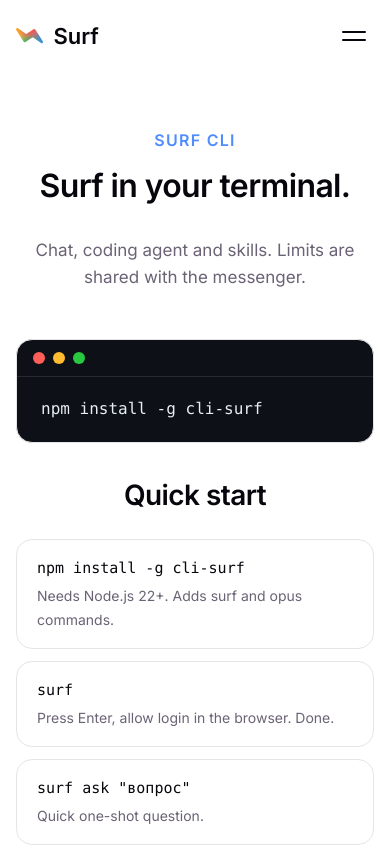
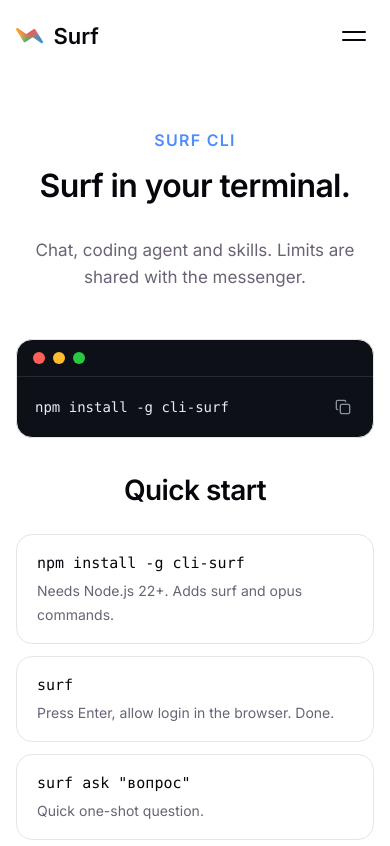
Before and after one commit to LaywoodDev/Surf-Landing, a React (Vite) app: page /cli in a window 390 px wide. Shown: the top 846 px of the page. Built offline with nearby package versions, Linux system fonts and the light colour scheme; no server answers.

Commit message:
feat: improve plans and CLI experience

```diff
--- a/src/components/Cli.css
+++ b/src/components/Cli.css
@@ -83,16 +83,77 @@
     }
   }
 
+  .cli-terminal-body {
+    display: flex;
+    align-items: center;
+    justify-content: space-between;
+    gap: 12px;
+    padding: 18px 18px 18px 24px;
+
+    @media (max-width: 540px) {
+      padding: 14px 14px 14px 18px;
+    }
+  }
+
   pre {
     margin: 0;
-    padding: 20px 24px;
+    padding: 0;
     overflow-x: auto;
+    min-width: 0;
+    flex: 1;
+    scrollbar-width: none;
+
+    &::-webkit-scrollbar {
+      display: none;
+    }
   }
 
   code {
     font-family: ui-monospace, SFMono-Regular, Menlo, monospace;
     font-size: 16px;
     color: #e6edf3;
+    white-space: nowrap;
+
+    @media (max-width: 540px) {
+      font-size: 14px;
+    }
+  }
+}
+
+.cli-copy-btn {
+  display: inline-flex;
+  align-items: center;
+  justify-content: center;
+  width: 32px;
+  height: 32px;
+  padding: 0;
+  border: 1px solid transparent;
+  border-radius: 8px;
+  background: transparent;
+  color: #8b949e;
+  cursor: pointer;
+  flex-shrink: 0;
+  transition: all 0.15s ease;
+
+  svg {
+    flex-shrink: 0;
+    display: block;
+  }
+
+  &:hover {
+    color: #e6edf3;
+    background: rgba(255, 255, 255, 0.08);
+    border-color: rgba(255, 255, 255, 0.12);
+  }
+
+  &:active {
+    transform: scale(0.92);
+  }
+
+  &.is-copied {
+    color: #3fb950;
+    background: rgba(63, 185, 80, 0.12);
+    border-color: rgba(63, 185, 80, 0.3);
   }
 }
 
@@ -138,12 +199,20 @@
 .cli-features {
   display: grid;
   grid-template-columns: repeat(3, 1fr);
+  grid-auto-rows: 1fr;
   gap: 24px;
   padding: 0 0 96px;
 
   @media (max-width: 1024px) {
+    grid-template-columns: repeat(2, 1fr);
+    gap: 20px;
+    padding-bottom: 64px;
+  }
+
+  @media (max-width: 640px) {
     grid-template-columns: 1fr;
-    padding-bottom: 64px;
+    gap: 16px;
+    padding-bottom: 56px;
   }
 }
 
@@ -155,9 +224,14 @@
   background: var(--bg);
   border: 1px solid var(--border);
   border-radius: 24px;
+  box-sizing: border-box;
   transition:
     transform 0.25s ease,
     box-shadow 0.25s ease;
+
+  @media (max-width: 640px) {
+    padding: 24px;
+  }
 
   &:hover {
     transform: translateY(-4px);
@@ -168,10 +242,12 @@
 .cli-card-title {
   font-size: 22px;
   letter-spacing: -0.01em;
+  margin: 0;
 }
 
 .cli-card-text {
   font-size: 16px;
   line-height: 160%;
   color: var(--text);
+  margin: 0;
 }
--- a/src/components/Plans.tsx
+++ b/src/components/Plans.tsx
@@ -56,18 +56,33 @@
       tagline: t('Break down the boundaries', 'Сними все границы'),
       features: [
         t('Opus in Chats', 'Opus в чатах'),
-        t('Opus Calls', 'Звонки с Opus'),
+        t('Custom Opus agents', 'Кастомные Opus-агенты'),
         t('Doubled Limits', 'Двойные лимиты'),
         t('Profile Badge', 'Значок в профиле'),
-        t('Advanced AI Tools', 'Продвинутые AI-инструменты'),
-        t('Advanced Web Search', 'Продвинутый веб-поиск'),
-        t('Voice mode', 'Голосовой режим'),
+        t('Call recording and AI reports', 'Запись звонков и AI-отчёты'),
         t('AI Recorder', 'AI Recorder'),
         t('Appearance Customization', 'Кастомизация внешнего вида'),
       ],
       button: t('Upgrade', 'Перейти на Pro'),
       href: 'https://surf-app.xyz/plans',
       variant: 'pro',
+    },
+    {
+      name: 'Pro+',
+      price: '1,449',
+      tagline: t('Uncompromised power and limits', 'Максимальная мощь без ограничений'),
+      features: [
+        t('Everything in PRO', 'Всё, что входит в PRO'),
+        t('5× more usage', 'В 5 раз больше лимитов'),
+        t('AI Image Generation', 'Генерация AI-изображений'),
+        t('Expanded access to heavy models', 'Самые мощные AI-модели'),
+        t('Advanced AI Tools', 'Продвинутые AI-инструменты'),
+        t('Extended context for larger tasks', 'Расширенный контекст для больших задач'),
+        t('Priority AI processing', 'Приоритетная обработка запросов'),
+      ],
+      button: t('Upgrade to Pro+', 'Перейти на Pro+'),
+      href: 'https://surf-app.xyz/plans',
+      variant: 'pro-plus',
     },
   ]
 
--- a/src/components/icons.tsx
+++ b/src/components/icons.tsx
@@ -91,6 +91,15 @@
   )
 }
 
+export function IconCopy(props: IconProps) {
+  return (
+    <Base {...props}>
+      <rect width="14" height="14" x="8" y="8" rx="2" ry="2" />
+      <path d="M4 16c-1.1 0-2-.9-2-2V4c0-1.1.9-2 2-2h10c1.1 0 2 .9 2 2" />
+    </Base>
+  )
+}
+
 export function IconArrowUp(props: IconProps) {
   return (
     <Base {...props}>
--- a/src/pages/Cli.tsx
+++ b/src/pages/Cli.tsx
@@ -1,8 +1,77 @@
-import type { CSSProperties } from 'react'
+import { useState, useRef, useEffect, type CSSProperties } from 'react'
 import { useT } from '../context/LangContext'
+import { IconCheck, IconCopy } from '../components/icons'
 
 export function Cli() {
   const t = useT()
+  const [copied, setCopied] = useState(false)
+  const timerRef = useRef<number | null>(null)
+  const featuresRef = useRef<HTMLElement>(null)
+
+  const installCmd = 'npm install -g cli-surf'
+
+  useEffect(() => {
+    return () => {
+      if (timerRef.current) clearTimeout(timerRef.current)
+    }
+  }, [])
+
+  useEffect(() => {
+    const equalize = () => {
+      if (!featuresRef.current) return
+      const cards = featuresRef.current.querySelectorAll<HTMLElement>('.cli-card')
+      if (!cards.length) return
+
+      cards.forEach((c) => {
+        c.style.minHeight = ''
+      })
+
+      let max = 0
+      cards.forEach((c) => {
+        if (c.offsetHeight > max) max = c.offsetHeight
+      })
+
+      if (max > 0) {
+        cards.forEach((c) => {
+          c.style.minHeight = `${max}px`
+        })
+      }
+    }
+
+    equalize()
+    window.addEventListener('resize', equalize)
+    if ('fonts' in document) {
+      document.fonts.ready.then(equalize)
+    }
+
+    return () => {
+      window.removeEventListener('resize', equalize)
+    }
+  }, [t])
+
+  const handleCopy = async () => {
+    try {
+      if (navigator.clipboard && window.isSecureContext) {
+        await navigator.clipboard.writeText(installCmd)
+      } else {
+        const textArea = document.createElement('textarea')
+        textArea.value = installCmd
+        textArea.style.position = 'fixed'
+        textArea.style.left = '-999999px'
+        textArea.style.top = '-999999px'
+        document.body.appendChild(textArea)
+        textArea.focus()
+        textArea.select()
+        document.execCommand('copy')
+        document.body.removeChild(textArea)
+      }
+      setCopied(true)
+      if (timerRef.current) clearTimeout(timerRef.current)
+      timerRef.current = window.setTimeout(() => setCopied(false), 2000)
+    } catch {
+      // ignore
+    }
+  }
 
   const quickStart = [
     { cmd: 'npm install -g cli-surf', desc: t('Needs Node.js 22+. Adds surf and opus commands.', 'Нужен Node.js 22+. Появятся команды surf и opus.') },
@@ -97,9 +166,24 @@
             <span />
             <span />
           </div>
-          <pre>
-            <code>npm install -g cli-surf</code>
-          </pre>
+          <div className="cli-terminal-body">
+            <pre>
+              <code>{installCmd}</code>
+            </pre>
+            <button
+              type="button"
+              className={`cli-copy-btn ${copied ? 'is-copied' : ''}`}
+              onClick={handleCopy}
+              aria-label={copied ? t('Copied', 'Скопировано') : t('Copy command', 'Скопировать команду')}
+              title={copied ? t('Copied!', 'Скопировано!') : t('Copy command', 'Скопировать команду')}
+            >
+              {copied ? (
+                <IconCheck width="16" height="16" />
+              ) : (
+                <IconCopy width="16" height="16" />
+              )}
+            </button>
+          </div>
         </div>
       </section>
 
@@ -122,7 +206,11 @@
         </div>
       </section>
 
-      <section className="cli-features" aria-label={t('What CLI can do', 'Что умеет CLI')}>
+      <section
+        ref={featuresRef}
+        className="cli-features"
+        aria-label={t('What CLI can do', 'Что умеет CLI')}
+      >
         {features.map((feature, index) => (
           <article
             key={feature.title}
```
Also changed, not shown: src/components/Plans.css (+79 -53 lines).
